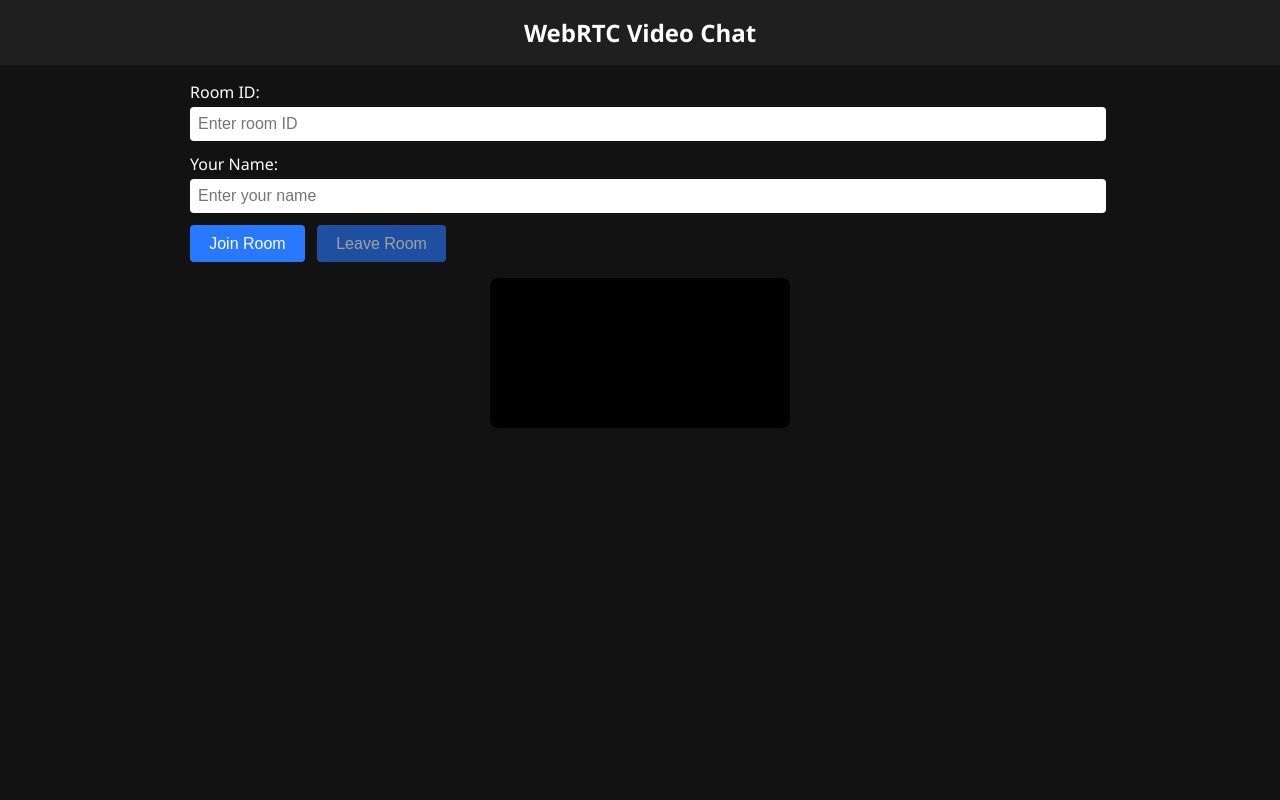
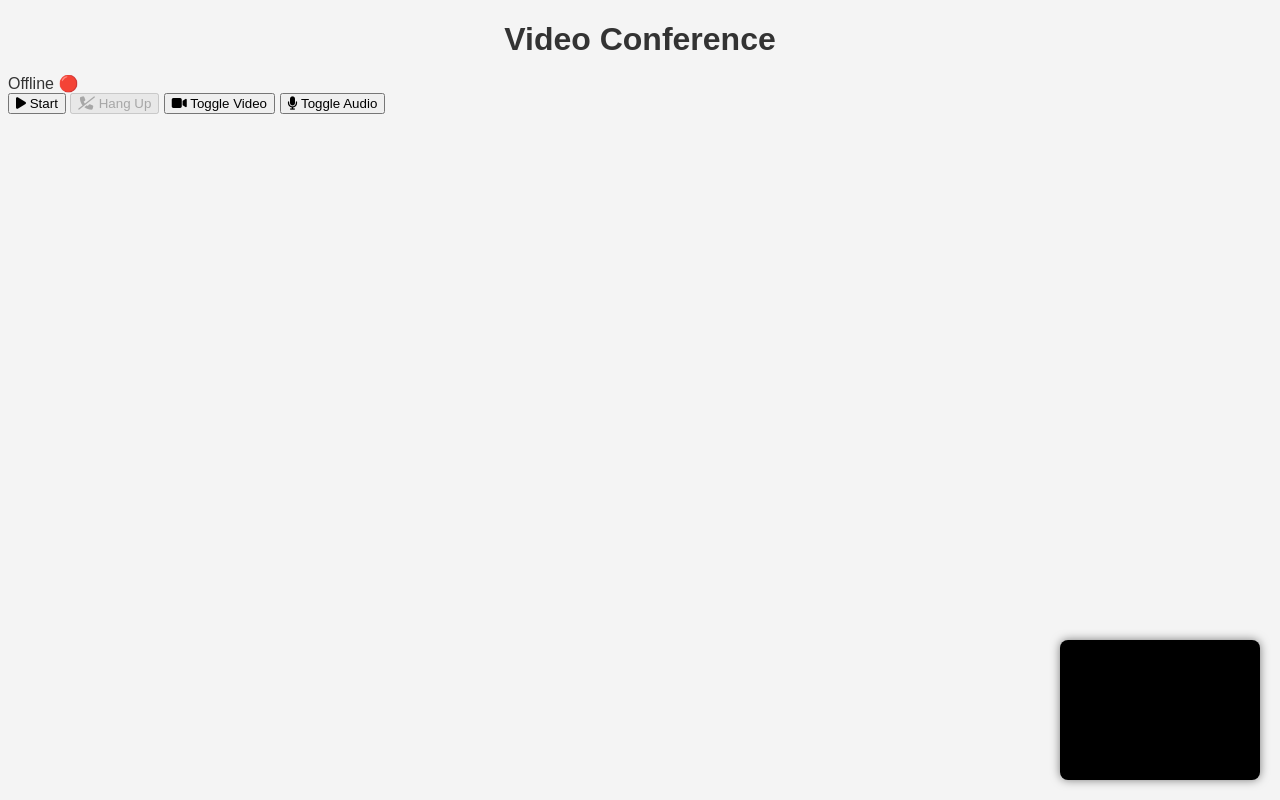
Before and after one commit to TRISss33/JARTELTUBES, a website: page public/index.html in a window 1280 px wide. Drawn offline with nearby package versions, Linux system fonts and the light colour scheme; files that its build step writes are made by us from their sources.

Commit message:
Update index.html

```diff
--- a/public/index.html
+++ b/public/index.html
@@ -1,115 +1,37 @@
 <!DOCTYPE html>
 <html lang="en">
 <head>
-  <meta charset="UTF-8" />
-  <meta name="viewport" content="width=device-width, initial-scale=1" />
-  <title>WebRTC Video Chat</title>
-  <style>
-    body {
-      font-family: 'Segoe UI', Tahoma, Geneva, Verdana, sans-serif;
-      background: #121212;
-      color: white;
-      margin: 0;
-      padding: 0;
-      display: flex;
-      flex-direction: column;
-      align-items: center;
-    }
-    header {
-      padding: 1rem;
-      font-size: 1.5rem;
-      font-weight: 700;
-      background: #1f1f1f;
-      width: 100%;
-      text-align: center;
-    }
-    main {
-      margin: 1rem;
-      max-width: 900px;
-      width: 100%;
-    }
-    .form-group {
-      margin-bottom: 0.75rem;
-    }
-    label {
-      display: block;
-      margin-bottom: 0.25rem;
-    }
-    input[type=text] {
-      width: 100%;
-      padding: 0.5rem;
-      border-radius: 4px;
-      border: none;
-      font-size: 1rem;
-    }
-    button {
-      background-color: #2979ff;
-      color: white;
-      border: none;
-      padding: 0.6rem 1.2rem;
-      font-size: 1rem;
-      border-radius: 4px;
-      cursor: pointer;
-      margin-right: 0.5rem;
-    }
-    button:disabled {
-      opacity: 0.6;
-      cursor: default;
-    }
-    #videos {
-      margin-top: 1rem;
-      display: flex;
-      flex-wrap: wrap;
-      gap: 1rem;
-      justify-content: center;
-    }
-    video {
-      border-radius: 8px;
-      background: black;
-      width: 300px;
-      max-width: 100%;
-      height: auto;
-    }
-    #controls {
-      margin-top: 1rem;
-    }
-    #notification {
-      margin-top: 0.5rem;
-      color: #f44336;
-    }
-  </style>
+  <meta charset="UTF-8">
+  <meta name="viewport" content="width=device-width, initial-scale=1.0">
+  <title>Video Conference WebRTC</title>
+  <link rel="stylesheet" href="https://cdnjs.cloudflare.com/ajax/libs/font-awesome/6.4.0/css/all.min.css">
+  <link rel="stylesheet" href="main.css">
 </head>
 <body>
+  <header>
+    <h1>Video Conference</h1>
+    <div id="connection-status">Offline 🔴</div>
+  </header>
 
-<header>WebRTC Video Chat</header>
+  <main>
+    <div class="controls">
+      <button id="startButton"><i class="fas fa-play"></i> Start</button>
+      <button id="hangupButton" disabled><i class="fas fa-phone-slash"></i> Hang Up</button>
+      <button id="toggleVideo"><i class="fas fa-video"></i> Toggle Video</button>
+      <button id="toggleAudio"><i class="fas fa-microphone"></i> Toggle Audio</button>
+    </div>
 
-<main>
-  <div class="form-group">
-    <label for="roomInput">Room ID:</label>
-    <input type="text" id="roomInput" placeholder="Enter room ID" />
-  </div>
-  <div class="form-group">
-    <label for="nameInput">Your Name:</label>
-    <input type="text" id="nameInput" placeholder="Enter your name" />
-  </div>
-  <button id="joinBtn">Join Room</button>
-  <button id="leaveBtn" disabled>Leave Room</button>
+    <div class="grid-container" id="videoGrid"></div>
 
-  <div id="controls" style="display:none;">
-    <button id="toggleMicBtn">Mic On</button>
-    <button id="toggleCamBtn">Cam On</button>
-  </div>
+    <div id="localVideo-container">
+      <video id="localVideo" autoplay muted></video>
+      <p>You</p>
+    </div>
 
-  <div id="notification"></div>
+    <div id="notification-area"></div>
+  </main>
 
-  <div id="videos">
-    <video id="localVideo" autoplay muted playsinline></video>
-  </div>
-</main>
-
-<script src="/socket.io/socket.io.js"></script>
-<script src="webrtc.js"></script>
-<script src="main.js"></script>
-
+  <script src="webrtc.js"></script>
+  <script src="main.js"></script>
 </body>
 </html>
```
